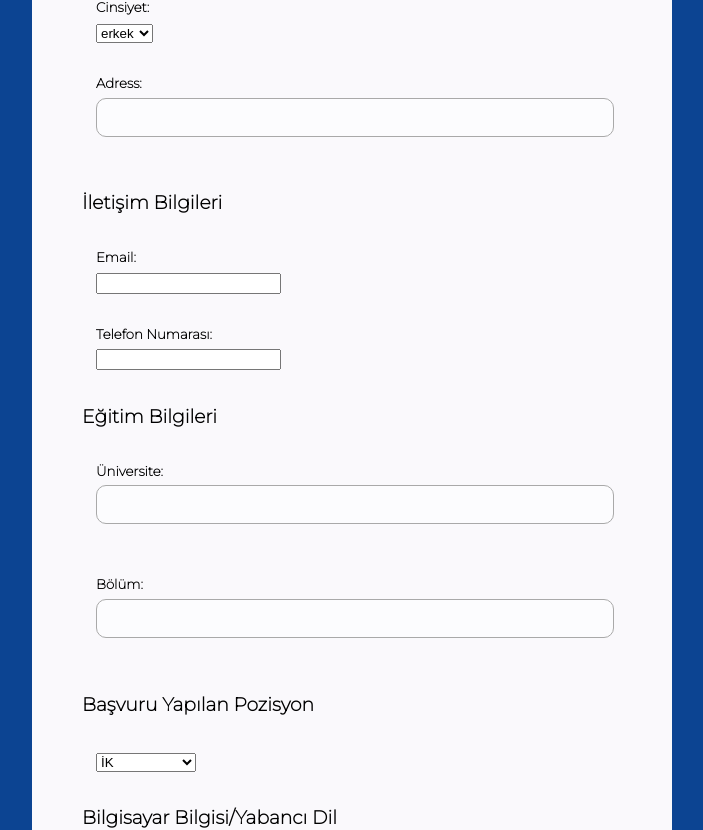
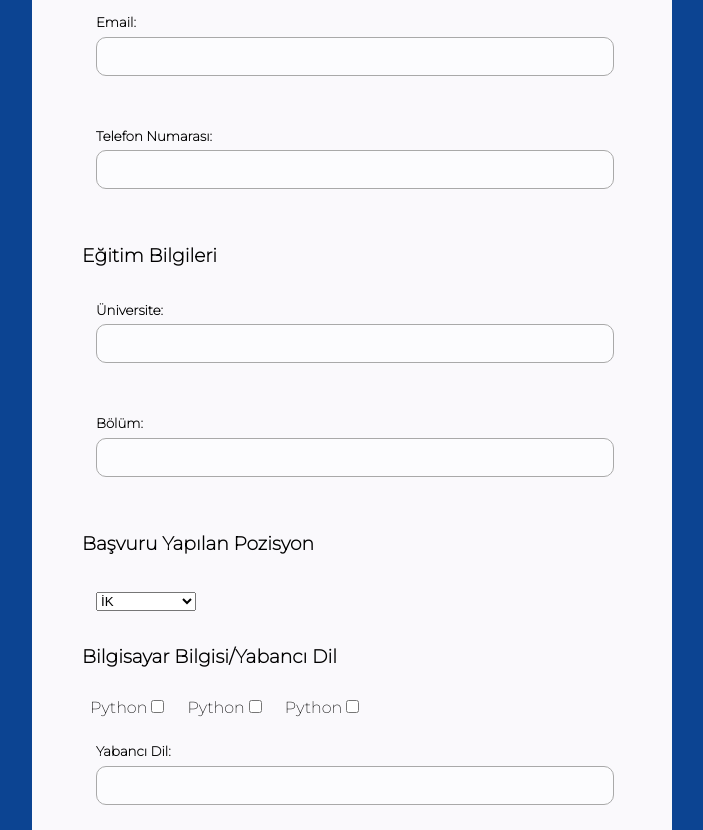
Before and after one commit to denizyesill/form-project, a React (Create React App) app: page / in a window 1280 px wide. Shown: the part 879-1709 px from the top of the page, without its empty margins (288-991 px from the left). Built offline with nearby package versions, Linux system fonts and the light colour scheme.

Commit message:
last commit

```diff
--- a/src/App.css
+++ b/src/App.css
@@ -4,6 +4,7 @@
   margin: 2em;
   position: sticky;
   top: 2em;
+  display: flex;
 }
 
 
@@ -20,6 +21,7 @@
   padding: 3em;
   background-color: rgb(250, 249, 252);
   border-radius: 15px;
+  max-width: 700px !important;
 }
 
 .form_container label {
@@ -49,6 +51,26 @@
   border: 0.5px solid darkgrey;
 }
 
+.form_container label input[type="number"] {
+  width: 100%;
+  height: 35px;
+  border: none;
+  border-radius: 10px;
+  margin-bottom: 20px;
+  background: rgba(255, 255, 255, 0.375);
+  border: 0.5px solid darkgrey;
+}
+
+.form_container label input[type="email"] {
+  width: 100%;
+  height: 35px;
+  border: none;
+  border-radius: 10px;
+  margin-bottom: 20px;
+  background: rgba(255, 255, 255, 0.375);
+  border: 0.5px solid darkgrey;
+}
+
 .form_container label input:focus {
   border: 2px solid #0c3e83;
   outline: none !important;
@@ -66,8 +88,9 @@
   display: flex;
 }
 .my-label{
-  margin: 0 !important;
+  margin: 10px !important;
   width:max-content !important ;
+  font-family: 'Montserrat', sans-serif;
 }
 .my-checkbox{
 
@@ -83,6 +106,7 @@
   font-size: 20px;
   margin-bottom: 10px;
 }
+
 .form-input{
   width: 100%;
   height: 40px;
--- a/src/App.js
+++ b/src/App.js
@@ -22,7 +22,7 @@ const App = () => {
   return (
     <div className="page_container">
 
-      <form>
+     {/* <form>
         <div className="form-wrapper">
         <label className="form-label">Başlık</label>
         <input className="form-input" />
@@ -31,8 +31,7 @@ const App = () => {
         <label className="form-label">Başlık</label>
         <input className="form-input" />
         </div>
-
-      </form>
+        </form>  */}
 
       <img src={bitesLogo}  width="272px" height="82px"/>
 
@@ -166,16 +165,22 @@ const App = () => {
 
        <div className="checkbox-wrapper">
         <label className="my-label">Python
-
-       <input type="checkbox" name="phyt"       onChange={handleChange}   value="pyhton" />
+       <input type="checkbox" name="python"       onChange={handleChange}   value="python" />
         </label>
 
-       </div>
-       {/* <input type="checkbox" name="cbilgisi"    onChange={handleChange}   value="C" /><h5>C</h5><br/>
-       <input type="checkbox" name="jsbilgisi"    onChange={handleChange}   value="JS" /><h5>js</h5><br/>
-       <input type="checkbox" name="c++bilgisi"    onChange={handleChange}   value="c++" /><h5>C++</h5><br/> */}
+        <label className="my-label">Python
+       <input type="checkbox" name="python"       onChange={handleChange}   value="python" />
+        </label>
+
+        <label className="my-label">Python
+       <input type="checkbox" name="python"       onChange={handleChange}   value="python" />
+        </label>
 
 
+       </div>
+
+
+        {/* <div className="languages"> */}
         <label>
             <h5>Yabancı Dil:</h5>
             <input
@@ -185,6 +190,8 @@ const App = () => {
             onChange={handleChange}
             />
             </label>
+
+        {/* </div> */}
 
         <legend>
          <h3>Tecrübeler</h3>
```
